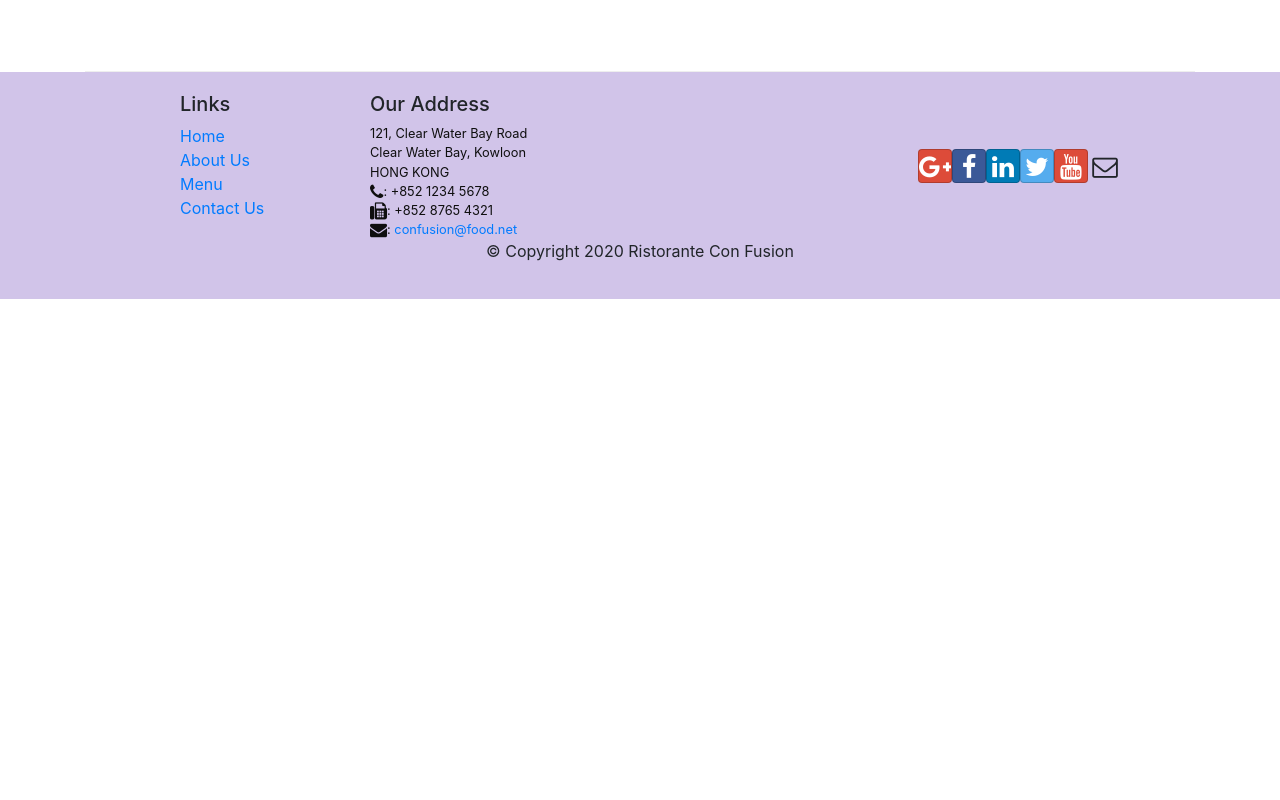
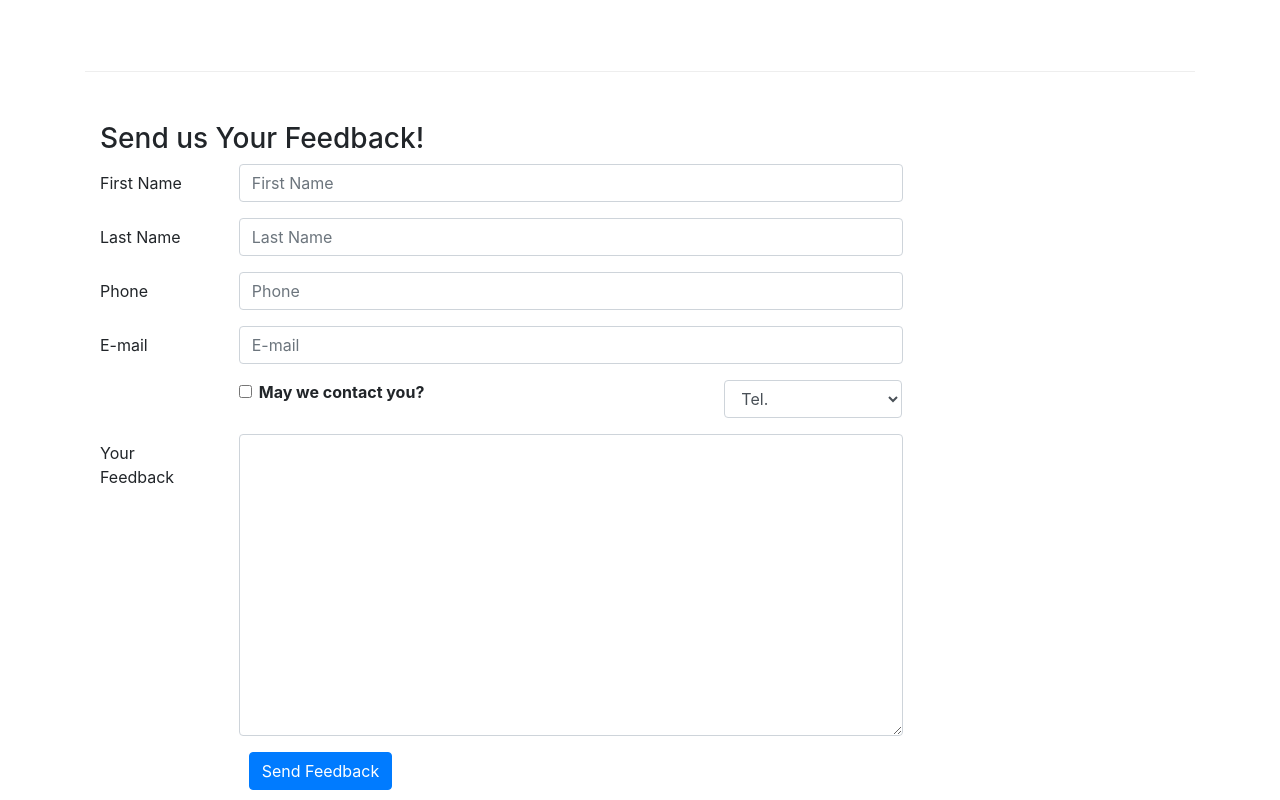
Before and after one commit to juandiegoespinosasantos/confusion, a React (Create React App) app: page /contactus in a window 1280 px wide. Shown: the part 800-1600 px from the top of the page. Before the commit the page ends 1099 px from the top, so only its background shows below. Built offline with nearby package versions, Linux system fonts and the light colour scheme.

Commit message:
Controlled Forms

```diff
--- a/src/components/ContactComponent.js
+++ b/src/components/ContactComponent.js
@@ -1,9 +1,46 @@
 import React from 'react';
-import { Breadcrumb, BreadcrumbItem } from 'reactstrap';
+import { Breadcrumb, BreadcrumbItem, Button, Form, FormGroup, Label, Input, Col } from 'reactstrap';
 import { Link } from 'react-router-dom';
 
-function Contact(props) {
-    return(
+class Contact extends React.Component {
+
+    constructor(props) {
+        super(props);
+
+        this.state = {
+            firstname: '',
+            lastname: '',
+            telnum: '',
+            email: '',
+            agree: false,
+            contactType: 'Tel.',
+            feedback: ''
+        }
+
+        this.handleInputChange = this.handleInputChange.bind(this);
+        this.handleSubmit = this.handleSubmit.bind(this);
+    }
+
+    handleInputChange(event) {
+        const target = event.target;
+        const value = (target.type === 'checkbox') ? target.checked : target.value;
+        const name = target.name;
+
+        this.setState({
+            [name]: value
+        });
+    }
+
+    handleSubmit(event) {
+        console.log("Current state is: " + JSON.stringify(this.state));
+
+        alert("Current state is: " + JSON.stringify(this.state));
+
+        event.preventDefault();
+    }
+
+    render() {
+        return (
             <div className="container">
                 <div className="row">
                     <Breadcrumb>
@@ -14,7 +51,7 @@
                     <div className="col-12">
                         <h3>Menu</h3>
 
-                    <hr/>
+                        <hr />
                     </div>
                 </div>
 
@@ -48,8 +85,78 @@
                         </div>
                     </div>
                 </div>
+
+                <div className="row row-content">
+                    <div className="col-12">
+                        <h3>Send us Your Feedback!</h3>
+                    </div>
+
+                    <div class="col-12 col-md-9">
+                        <Form onSubmit={this.handleSubmit}>
+                            <FormGroup row>
+                                <Label htmlFor="firstname" md={2}>First Name</Label>
+                                <Col md={10}>
+                                    <Input type="text" id="firstname" name="firstname" placeholder="First Name" value={this.state.firstname} onChange={this.handleInputChange} />
+                                </Col>
+                            </FormGroup>
+
+                            <FormGroup row>
+                                <Label htmlFor="lastname" md={2}>Last Name</Label>
+                                <Col md={10}>
+                                    <Input type="text" id="lastname" name="lastname" placeholder="Last Name" value={this.state.lastname} onChange={this.handleInputChange} />
+                                </Col>
+                            </FormGroup>
+
+                            <FormGroup row>
+                                <Label htmlFor="telnum" md={2}>Phone</Label>
+                                <Col md={10}>
+                                    <Input type="tel" id="telnum" name="telnum" placeholder="Phone" value={this.state.telnum} onChange={this.handleInputChange} />
+                                </Col>
+                            </FormGroup>
+
+                            <FormGroup row>
+                                <Label htmlFor="email" md={2}>E-mail</Label>
+                                <Col md={10}>
+                                    <Input type="email" id="email" name="email" placeholder="E-mail" value={this.state.email} onChange={this.handleInputChange} />
+                                </Col>
+                            </FormGroup>
+
+                            <FormGroup row>
+                                <Col md={{size: 6, offset: 2}}>
+                                    <FormGroup check>
+                                        <Label check>
+                                            <Input type="checkbox" name="agree" checked={this.state.agree} onChange={this.handleInputChange} /> {' '}
+                                            <strong>May we contact you?</strong>
+                                        </Label>
+                                    </FormGroup>
+                                </Col>
+
+                                <Col md={{size: 3, offset: 1}}>
+                                    <Input type="select" name="contactType" value={this.state.contactType} onChange={this.handleInputChange}>
+                                        <option>Tel.</option>
+                                        <option>Email</option>
+                                    </Input>
+                                </Col>
+                            </FormGroup>
+
+                            <FormGroup row>
+                                <Label htmlFor="feedback" md={2}>Your Feedback</Label>
+                                <Col md={10}>
+                                    <Input type="textarea" id="feedback" name="feedback" rows="12" value={this.state.feedback} onChange={this.handleInputChange} />
+                                </Col>
+                            </FormGroup>
+
+                            <FormGroup>
+                                <Col md={{size: 10, offset: 2}}>
+                                    <Button type="submit" color="primary">Send Feedback</Button>
+                                </Col>
+                            </FormGroup>
+                        </Form>
+                    </div>
+                </div>
             </div>
         );
     }
+}
 
 export default Contact;
```
Lines whose indentation alone changed are shown as unchanged.
